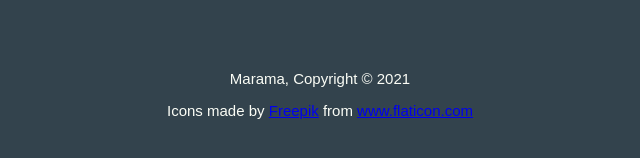
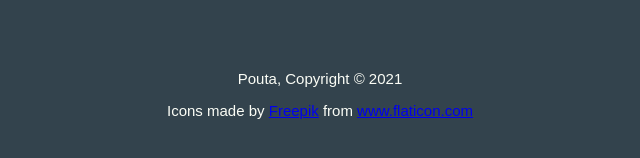
Before and after one commit to marmakka/Aritmetiikka_sivut, a plain HTML site: page index.html in a window 1280 px wide. Shown: the part 812-970 px from the top of the page, 320-960 px from the left. Drawn offline with Linux system fonts and the light colour scheme.

Commit message:
copy "firma" vaihdettu

```diff
--- a/index.html
+++ b/index.html
@@ -49,7 +49,7 @@
     <footer>
         <div class="container">
             <p>
-                Marama, Copyright &copy; 2021
+                Pouta, Copyright &copy; 2021
             </p>
 
             <div>Icons made by <a href="https://www.freepik.com" title="Freepik">Freepik</a>
```
